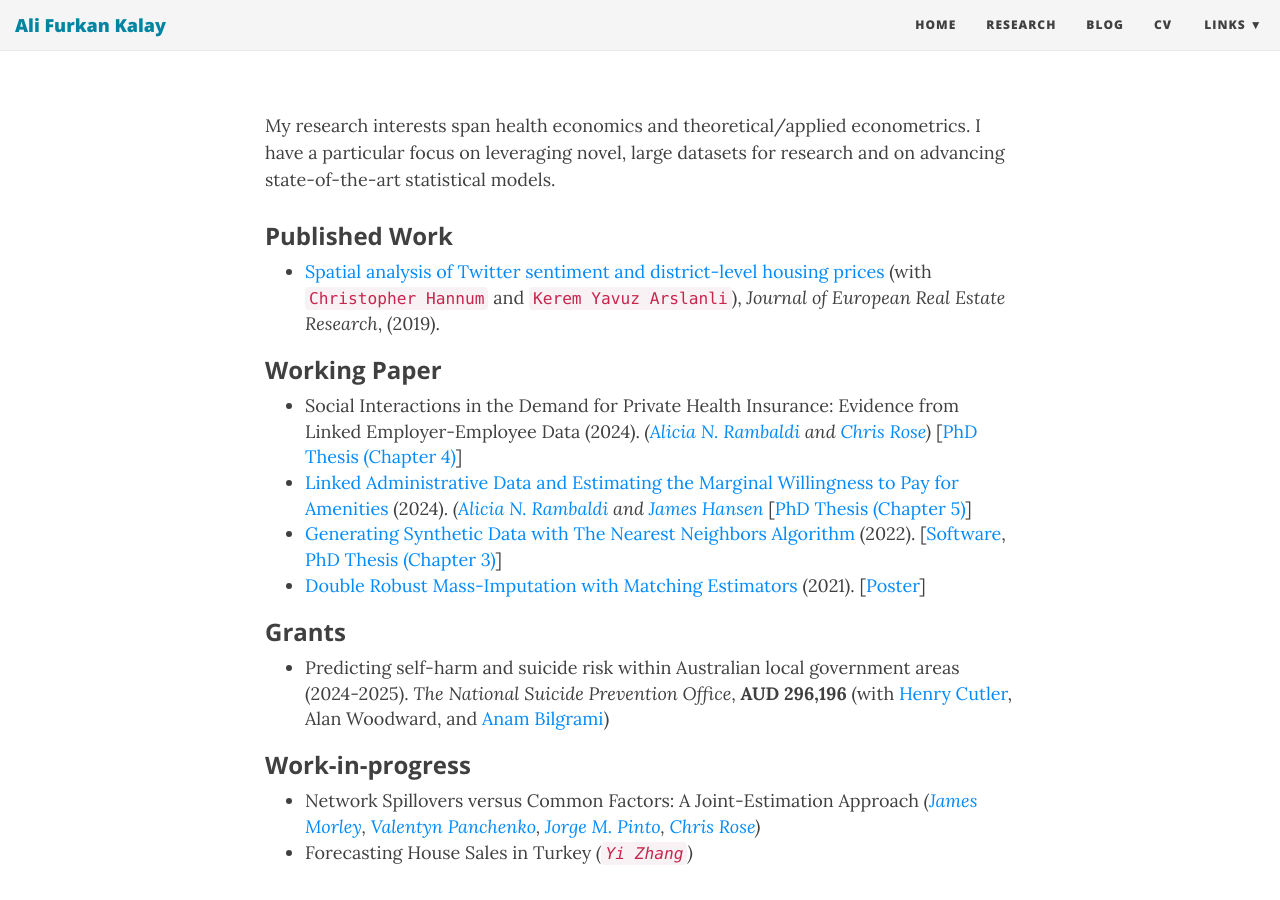
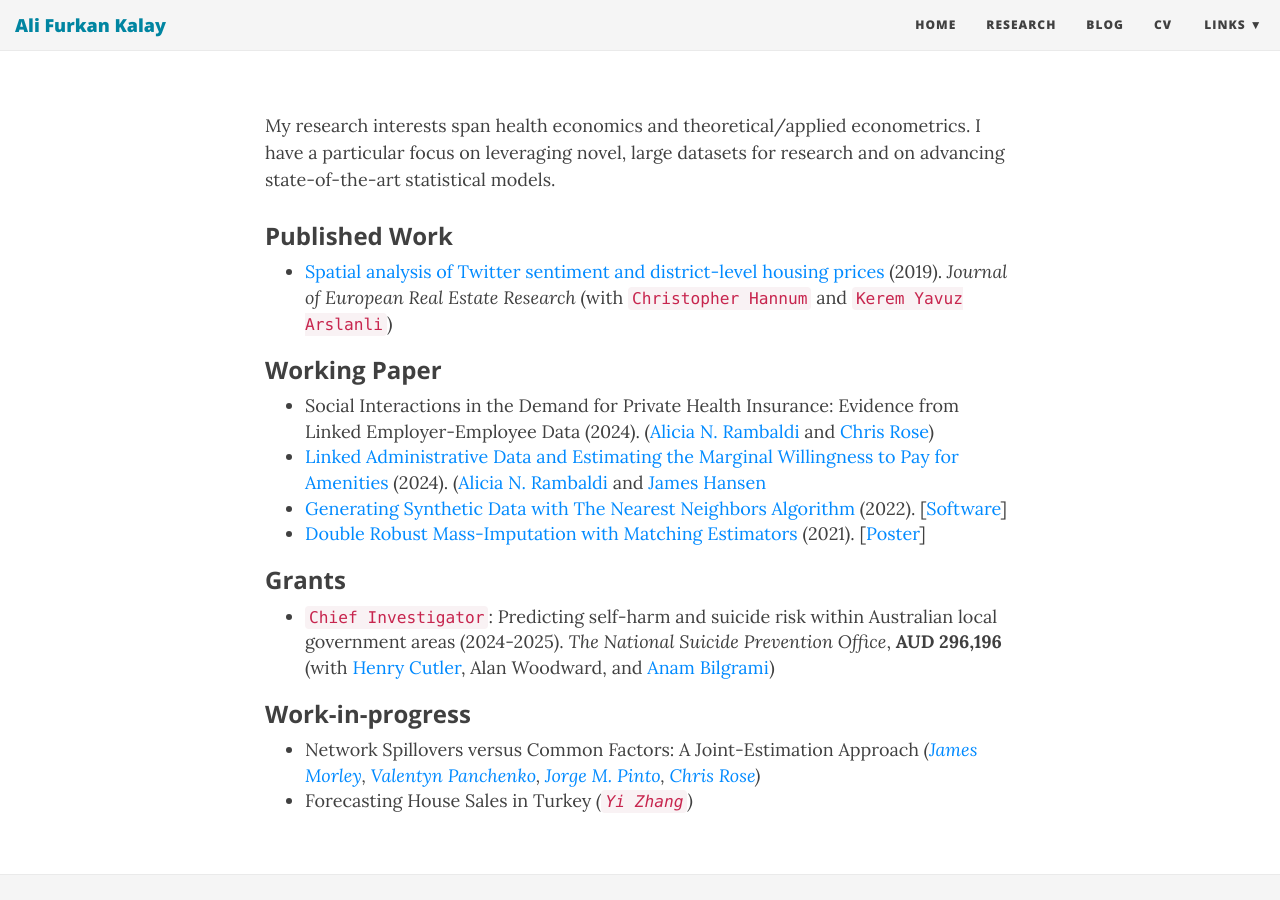
Before and after one commit to alfurka/alfurka.github.io, a Jekyll site: the page built from research.md, in a window 1280 px wide and 900 px high, scrolled down 254 px. Built offline with Jekyll 4.4.1, drawn with Linux system fonts in a browser that asks for light colours; nearby versions of some CDN libraries.

Commit message:
Update research.md

```diff
--- a/research.md
+++ b/research.md
@@ -7,17 +7,17 @@
 
 ### Published Work
 
-- [Spatial analysis of Twitter sentiment and district-level housing prices](https://www.emerald.com/insight/content/doi/10.1108/JERER-08-2018-0036/full/html) (with `Christopher Hannum` and `Kerem Yavuz Arslanli`), *Journal of European Real Estate Research*, (2019).
+- [Spatial analysis of Twitter sentiment and district-level housing prices](https://www.emerald.com/insight/content/doi/10.1108/JERER-08-2018-0036/full/html) (2019). *Journal of European Real Estate Research* (with `Christopher Hannum` and `Kerem Yavuz Arslanli`)
 
 ### Working Paper
 
-- Social Interactions in the Demand for Private Health Insurance: Evidence from Linked Employer-Employee Data (2024). *([Alicia N. Rambaldi](https://www.aliciarambaldi.net/) and [Chris Rose](https://sites.google.com/site/christiernrose/))* [[PhD Thesis (Chapter 4)](https://espace.library.uq.edu.au/view/UQ:b48c90d)]
-- [Linked Administrative Data and Estimating the Marginal Willingness to Pay for Amenities](https://iariw.org/wp-content/uploads/2024/08/4B-2Rambaldi.pdf) (2024). *([Alicia N. Rambaldi](https://www.aliciarambaldi.net/) and [James Hansen](https://sites.google.com/site/jamesfrhansen/home)* [[PhD Thesis (Chapter 5)](https://espace.library.uq.edu.au/view/UQ:b48c90d)]
-- [Generating Synthetic Data with The Nearest Neighbors Algorithm](https://arxiv.org/abs/2210.00884) (2022). [[Software](https://github.com/alfurka/synloc), [PhD Thesis (Chapter 3)](https://espace.library.uq.edu.au/view/UQ:b48c90d)]
+- Social Interactions in the Demand for Private Health Insurance: Evidence from Linked Employer-Employee Data (2024). ([Alicia N. Rambaldi](https://www.aliciarambaldi.net/) and [Chris Rose](https://sites.google.com/site/christiernrose/))
+- [Linked Administrative Data and Estimating the Marginal Willingness to Pay for Amenities](https://iariw.org/wp-content/uploads/2024/08/4B-2Rambaldi.pdf) (2024). ([Alicia N. Rambaldi](https://www.aliciarambaldi.net/) and [James Hansen](https://sites.google.com/site/jamesfrhansen/home)
+- [Generating Synthetic Data with The Nearest Neighbors Algorithm](https://arxiv.org/abs/2210.00884) (2022). [[Software](https://github.com/alfurka/synloc)]
 - [Double Robust Mass-Imputation with Matching Estimators](https://arxiv.org/abs/2110.09275) (2021). [[Poster](https://alfurka.github.io/myfiles/Poster_Presentation.pdf)]
 
 ### Grants
-- Predicting self-harm and suicide risk within Australian local government areas (2024-2025). *The National Suicide Prevention Office*, **AUD 296,196** (with [Henry Cutler](https://researchers.mq.edu.au/en/persons/henry-cutler), Alan Woodward, and [Anam Bilgrami](https://sites.google.com/mq.edu.au/anambilgrami/home))
+- `Chief Investigator`: Predicting self-harm and suicide risk within Australian local government areas (2024-2025). *The National Suicide Prevention Office*, **AUD 296,196** (with [Henry Cutler](https://researchers.mq.edu.au/en/persons/henry-cutler), Alan Woodward, and [Anam Bilgrami](https://sites.google.com/mq.edu.au/anambilgrami/home))
 
 ### Work-in-progress
 
```
